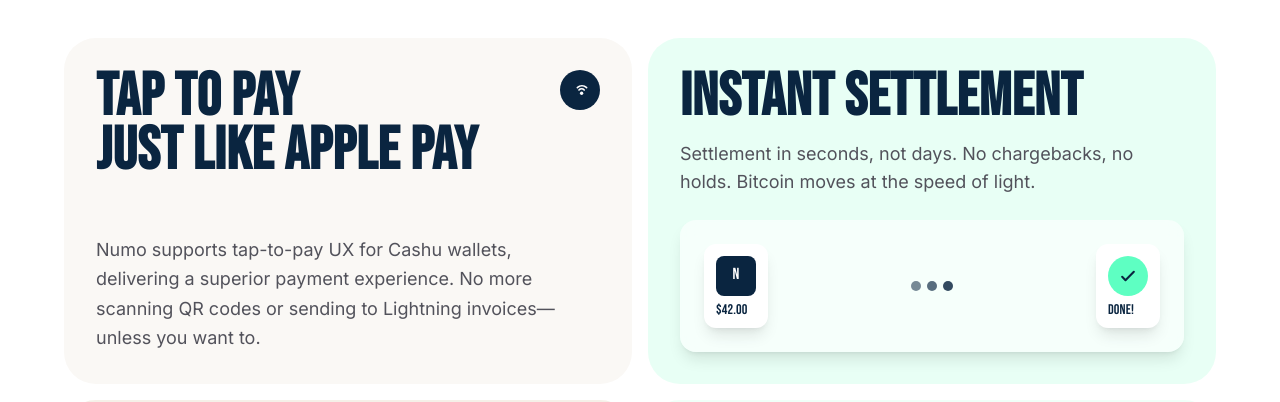
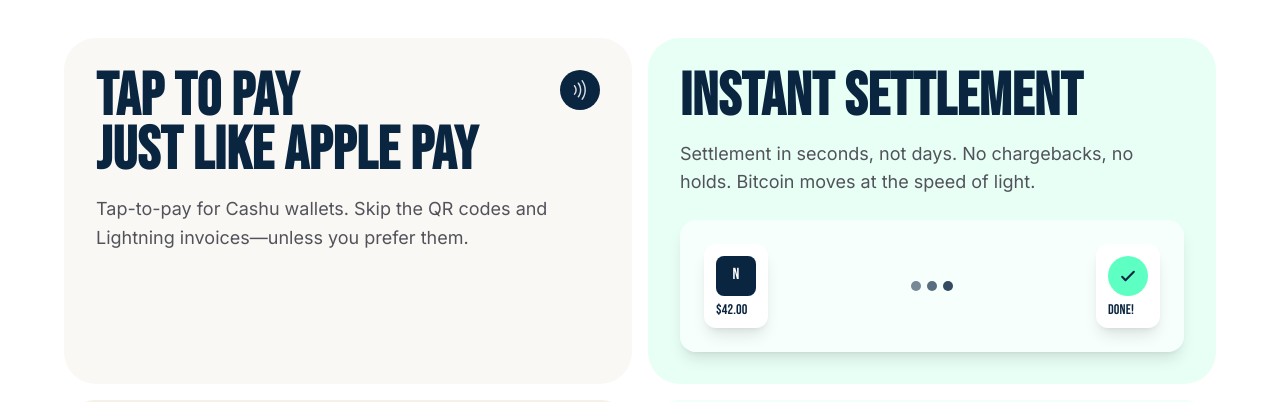
Before and after one commit to swedishfrenchpress/miniature-octo-invention, a Next.js app in the folder numo-site/: page / in a window 1280 px wide. Shown: the part 820-1222 px from the top of the page. Built offline with nearby package versions, Linux system fonts and the light colour scheme.

Commit message:
updated nfc icon.

```diff
--- a/numo-site/src/app/page.tsx
+++ b/numo-site/src/app/page.tsx
@@ -297,29 +297,24 @@
 
           {/* Row 1 - Left: Tap to Pay with Cashu wallet support */}
           <div className="bg-cream rounded-[2rem] p-8 flex flex-col">
-            <div className="flex items-start justify-between mb-6 gap-4">
+            <div className="flex items-start justify-between mb-4 gap-4">
               <h3 className="font-display text-5xl md:text-6xl text-navy leading-[0.9] font-bold flex-1">
                 TAP TO PAY<br/>
                 Just like Apple Pay
               </h3>
               <div className="flex gap-2 flex-shrink-0">
                 <div className="w-10 h-10 rounded-full bg-navy flex items-center justify-center">
-                  <svg className="w-5 h-5 text-white" viewBox="0 0 24 24" fill="currentColor">
-                    <path d="M20.62 8.45c-3.45-3.45-9.04-3.45-12.49 0a.996.996 0 001.41 1.41c2.66-2.66 6.99-2.66 9.67 0a.996.996 0 101.41-1.41z"/>
-                    <path d="M17.79 11.28a5.467 5.467 0 00-7.72 0 .996.996 0 001.41 1.41 3.488 3.488 0 014.9 0 .996.996 0 101.41-1.41z"/>
-                    <circle cx="13.93" cy="15.93" r="2"/>
+                  <svg className="w-5 h-5" viewBox="0 0 14.4636 23.222" fill="none" xmlns="http://www.w3.org/2000/svg">
+                    <path d="M14.1019 11.6159C14.1019 7.48502 12.8129 3.63737 10.5179 0.453773C9.81482-0.532555 8.37928 0.32682 9.141 1.35221C11.2797 4.29166 12.4222 7.83659 12.4222 11.6159C12.4222 15.3952 11.2699 18.9303 9.141 21.8698C8.39881 22.8854 9.78553 23.7936 10.5179 22.778C12.8129 19.5846 14.1019 15.737 14.1019 11.6159Z" fill="white" fillOpacity="0.85"/>
+                    <path d="M8.77967 11.6159C8.77967 8.54948 7.81287 5.66862 6.07459 3.33463C5.29334 2.28971 3.93592 3.29557 4.66834 4.2526C6.26014 6.34245 7.10975 8.89127 7.10975 11.6159C7.10975 14.3405 6.26014 16.8893 4.66834 18.9792C3.93592 19.9362 5.29334 20.9421 6.07459 19.8874C7.81287 17.5534 8.77967 14.6823 8.77967 11.6159Z" fill="white" fillOpacity="0.85"/>
+                    <path d="M3.47693 11.6159C3.47693 9.60416 2.78357 7.72916 1.55311 6.26432C0.742558 5.30729-0.439082 6.39127 0.166386 7.17252C1.34803 8.6569 1.79725 9.89713 1.79725 11.6159C1.79725 13.3346 1.34803 14.5749 0.166386 16.0592C-0.429317 16.8307 0.752324 17.9049 1.55311 16.9577C2.78357 15.5026 3.47693 13.6276 3.47693 11.6159Z" fill="white" fillOpacity="0.85"/>
                   </svg>
                 </div>
               </div>
             </div>
-
-            {/* Description text */}
-            <div className="mt-auto">
-              <p className="text-lg text-gray-600 leading-relaxed">
-                Numo supports tap-to-pay UX for Cashu wallets, delivering a superior payment experience.
-                No more scanning QR codes or sending to Lightning invoices—unless you want to.
-              </p>
-            </div>
+            <p className="text-lg text-gray-600 mb-6 leading-relaxed">
+              Tap-to-pay for Cashu wallets. Skip the QR codes and Lightning invoices—unless you prefer them.
+            </p>
           </div>
 
           {/* Row 1 - Right: Instant settlement */}
```
